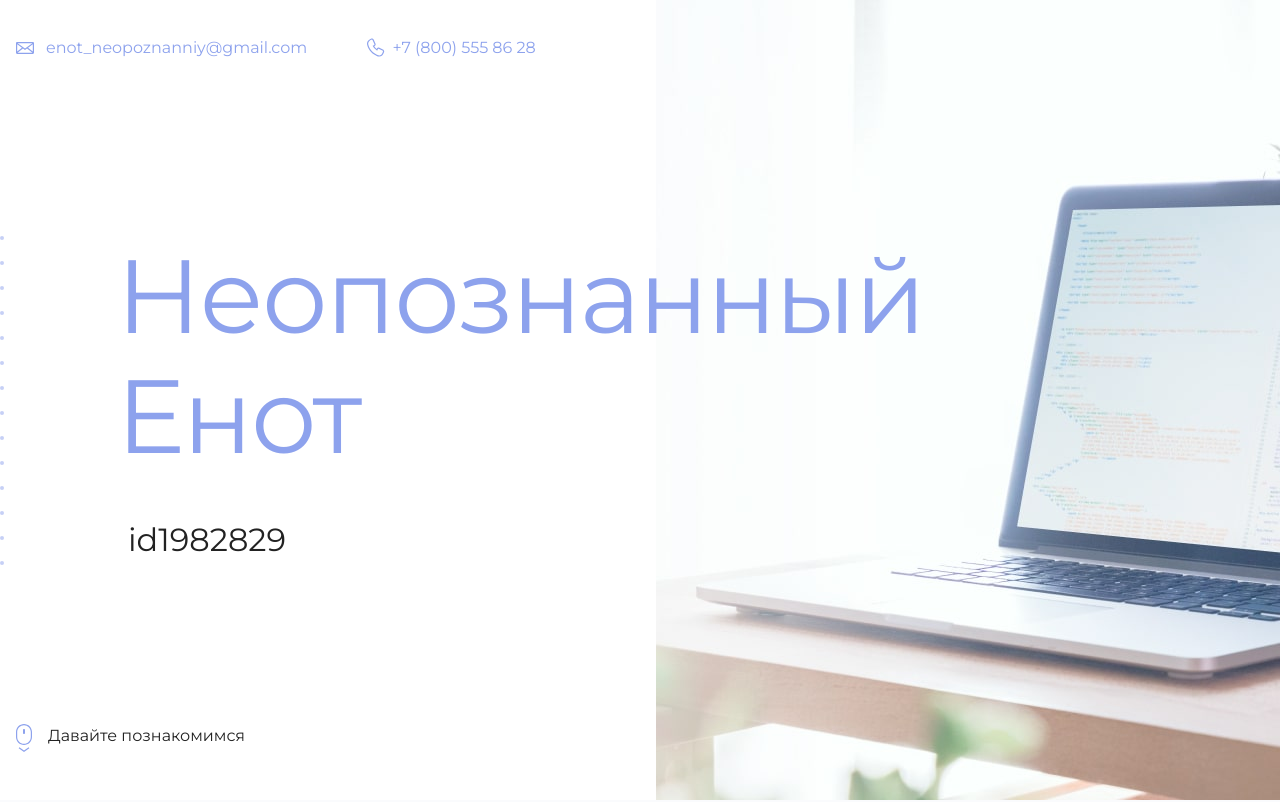
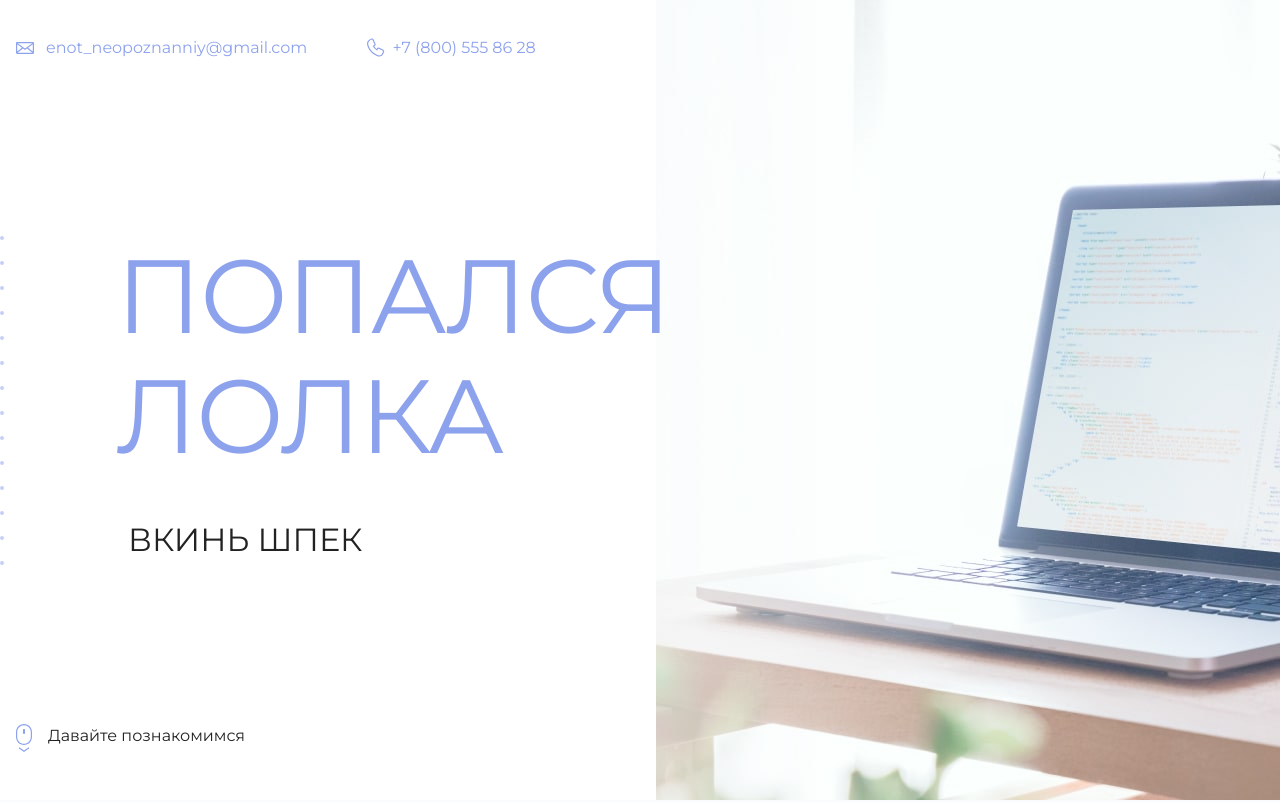
Before and after one commit to Velzewnul/my-site, a plain HTML site: page index.html in a window 1280 px wide. Shown: the top 802 px of the page. Drawn offline with Linux system fonts and the light colour scheme.

Commit message:
обновил дизайн

```diff
--- a/index.html
+++ b/index.html
@@ -4,13 +4,13 @@
     <meta charset="UTF-8">
     <link rel="stylesheet" href="style.css">
     <link href="https://fonts.googleapis.com/css?family=Montserrat:400,500,700|Old+Standard+TT&display=swap&subset=cyrillic" rel="stylesheet">
-    <title>Сайт-портфолио</title>
+    <title>Сайт-хуета</title>
   </head>
 
   <body>
     <header class="page-header">
       <div class="container">
-        <a class="header-email" href="mailto:enot_neopoznanniy@gmail.com">enot_neopoznanniy@gmail.com</a>
+        <a class="header-email" href="mailto:4e_palish_pidr@gmail.com">enot_neopoznanniy@gmail.com</a>
         <a class="header-phone" href="tel:+78005558628">+7 (800) 555 86 28</a>
       </div>
     </header>
@@ -18,8 +18,8 @@
     <main>
       <section class="hero-image">
         <div class="container">
-          <h1 class="heading">Неопознанный Енот</h1>
-          <p>id1982829</p>
+          <h1 class="heading">ПОПАЛСЯ ЛОЛКА</h1>
+          <p>ВКИНЬ ШПЕК</p>
         </div>
       </section>
 
```
